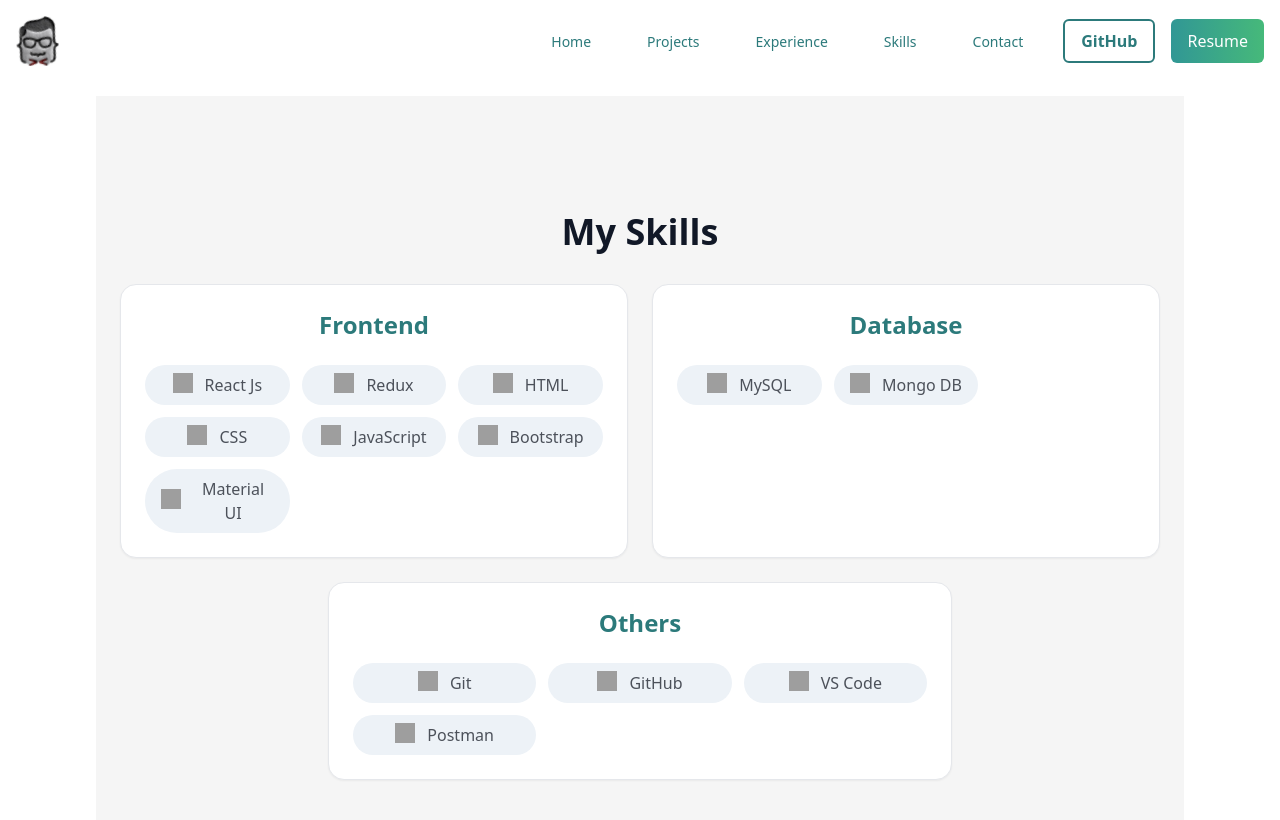
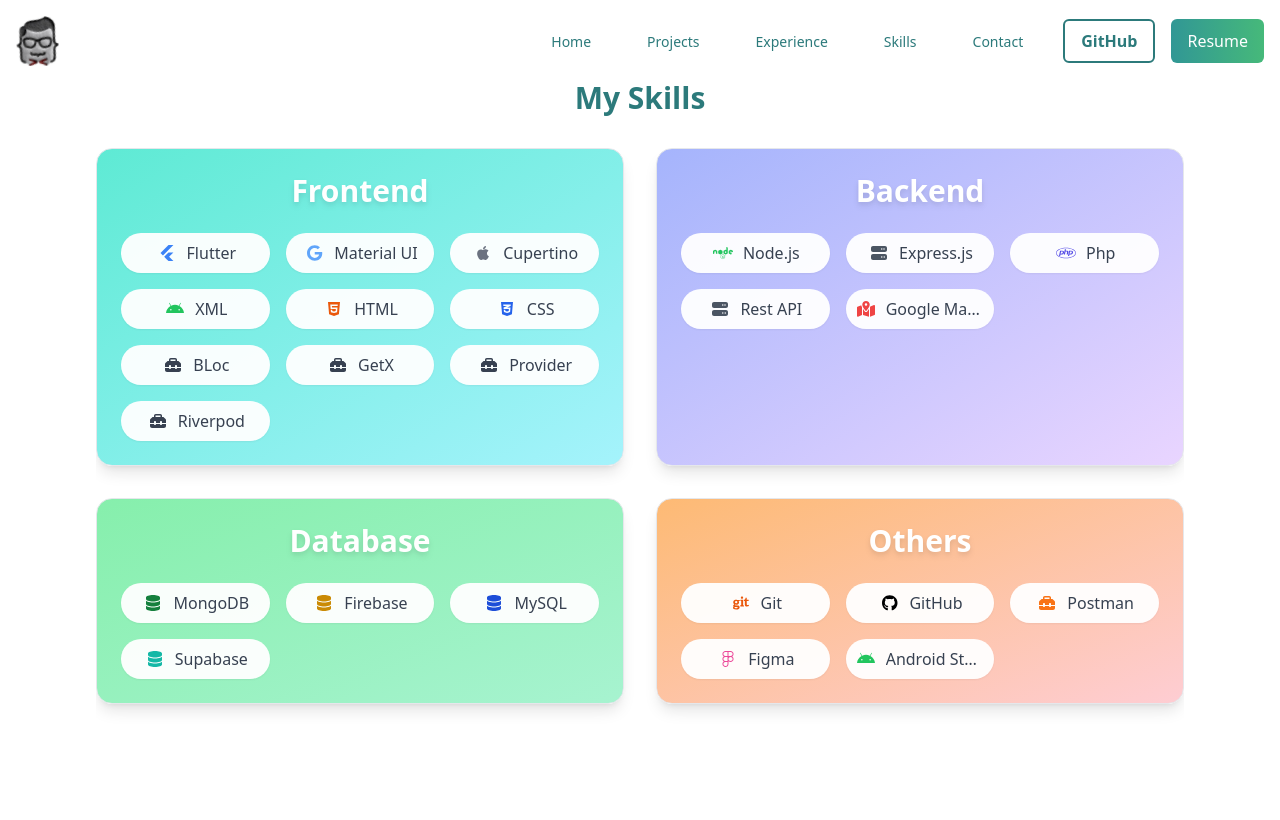
Before and after one commit to sakshiawatedesign/portfolio, a Next.js app: page /skills in a window 1280 px wide. Shown: the top 820 px of the page. Built offline with nearby package versions, Linux system fonts and the light colour scheme; grey boxes are pictures that could not be loaded.

Commit message:
skills page done | home page smooth animated scroll done

```diff
--- a/package.json
+++ b/package.json
@@ -13,6 +13,9 @@
     "@emailjs/browser": "^4.4.1",
     "@fontsource/montserrat": "^5.1.0",
     "@fortawesome/fontawesome-free": "^6.7.1",
+    "@fortawesome/free-brands-svg-icons": "^6.7.2",
+    "@fortawesome/free-solid-svg-icons": "^6.7.2",
+    "@fortawesome/react-fontawesome": "^0.2.2",
     "@next/font": "^14.2.15",
     "@radix-ui/react-slot": "^1.1.1",
     "class-variance-authority": "^0.7.1",
--- a/src/app/layout.js
+++ b/src/app/layout.js
@@ -2,13 +2,14 @@
 
 import "./globals.css";
 import Link from "next/link";
+import React, { useCallback } from "react";
 import themeColors from "../lib/theme-colors";
 import Image from "next/image";
-
 import OutLinedBtn from "./components/common_copmps.js/outlined_btn";
 import GradientBtn from "./components/common_copmps.js/gradient_btn";
 import { Poppins } from "next/font/google";
 import { useState, useEffect, useRef } from "react";
+import { usePathname } from 'next/navigation';
 
 const poppins = Poppins({
   subsets: ["latin"],
@@ -19,9 +20,12 @@
 export default function RootLayout({ children }) {
   const [menuOpen, setMenuOpen] = useState(false);
   const menuRef = useRef(null);
+  const mainContentRef = useRef(null);
+  const pathname = usePathname(); // Get the current path
 
   const toggleMenu = () => setMenuOpen((prevState) => !prevState);
 
+  // Handle click outside to close menu
   useEffect(() => {
     const handleClickOutside = (event) => {
       if (
@@ -42,10 +46,86 @@
     };
   }, [menuOpen]);
 
+  // Initialize and handle scroll animations - runs on mount and when path changes
+  const initializeAnimations = useCallback(() => {
+    // Make sure we're in the browser
+    if (typeof window === 'undefined') return;
+
+    // Add the ready class to body
+    document.body.classList.add("scroll-animation-ready");
+
+    // Small timeout to ensure DOM is ready after navigation
+    setTimeout(() => {
+      const animatableElements = document.querySelectorAll('.animate-on-scroll');
+
+      // Create observer
+      const observer = new IntersectionObserver((entries) => {
+        entries.forEach(entry => {
+          if (entry.isIntersecting) {
+            entry.target.classList.add("visible");
+          } else if (entry.boundingClientRect.top > 0) {
+            // Only remove visible class if element is above viewport
+            entry.target.classList.remove("visible");
+          }
+        });
+      }, {
+        threshold: 0.15,
+        rootMargin: "0px 0px -10% 0px"
+      });
+
+      // Observe all elements
+      animatableElements.forEach(element => {
+        // Reset animation state on route change
+        element.classList.remove("visible");
+        observer.observe(element);
+      });
+
+      return () => {
+        animatableElements.forEach(element => observer.unobserve(element));
+      };
+    }, 100);
+  }, []);
+
+  // Run animation initialization on mount and route changes
+  useEffect(() => {
+    const cleanup = initializeAnimations();
+    return () => {
+      if (cleanup) cleanup();
+    };
+  }, [pathname, initializeAnimations]);
+
   return (
     <html lang="en">
-      <body className={`${poppins.variable} antialiased relative pt-16`}>
-        {/* Mobile Menu - Add animation classes */}
+      <head>
+        <style jsx global>{`
+        .scroll-animation-ready .animate-on-scroll {
+          opacity: 0;
+          transform: translateY(30px);
+          transition: transform 0.8s cubic-bezier(0.16, 1, 0.3, 1),
+                     opacity 0.8s cubic-bezier(0.16, 1, 0.3, 1);
+          will-change: transform, opacity;
+        }
+
+        .scroll-animation-ready .animate-on-scroll[data-direction="right"] {
+          transform: translateX(30px);
+        }
+
+        .scroll-animation-ready .animate-on-scroll[data-direction="left"] {
+          transform: translateX(-30px);
+        }
+
+        .scroll-animation-ready .animate-on-scroll[data-direction="down"] {
+          transform: translateY(-30px);
+        }
+
+        .scroll-animation-ready .animate-on-scroll.visible {
+          opacity: 1;
+          transform: translateY(0) translateX(0);
+        }
+        `}</style>
+      </head>
+      <body className={`${poppins.variable} antialiased relative`}>
+        {/* Mobile Menu */}
         <div
           ref={menuRef}
           className={`
@@ -257,7 +337,7 @@
             </button>
           </nav>
         </header>
-        <main className="pt-8">
+        <main ref={mainContentRef} className="pt-16">
           {children}
         </main>
       </body>
--- a/src/app/skills/page.js
+++ b/src/app/skills/page.js
@@ -1,16 +1,26 @@
 import React from 'react';
+import { FontAwesomeIcon } from '@fortawesome/react-fontawesome';
+import { faHtml5, faCss3Alt, faJs, faFlutter, faNode, faPhp, faGithub, faGit, faFigma, faAndroid, faApple, faGoogle, faLaravel } from '@fortawesome/free-brands-svg-icons';
+import { faServer, faMapMarkedAlt, faCode, faToolbox, faDatabase } from '@fortawesome/free-solid-svg-icons';
+import themeColors from "../../lib/theme-colors";
 
-const SkillSection = ({ title, skills }) => (
-  <div className="p-6 rounded-2xl border border-[#e5e7eb] bg-white shadow-sm hover:shadow-md transition-shadow text-center">
-    <h2 className="text-2xl font-semibold mb-6 text-[#2c7a7b]">{title}</h2>
-    <div className="grid grid-cols-1 sm:grid-cols-2 lg:grid-cols-3 gap-3 justify-center">
+const SkillSection = ({ title, skills, gradient }) => (
+  <div className={`p-6 rounded-2xl border border-gray-200 bg-gradient-to-br ${gradient} shadow-lg hover:shadow-xl transition-all duration-300 text-center transform hover:-translate-y-1`}>
+    <h2 className="text-2xl md:text-3xl font-bold mb-6 text-white drop-shadow-md">
+      {title}
+    </h2>
+    <div className="grid grid-cols-2 sm:grid-cols-2 lg:grid-cols-3 gap-4 justify-center">
       {skills.map((skill) => (
         <div
           key={skill.name}
-          className="flex items-center gap-2 px-4 py-2 rounded-full bg-[#edf2f7] hover:bg-gray-200 transition-colors justify-center"
+          className="flex items-center gap-2 px-2 py-2 rounded-full bg-white/95 hover:bg-white transition-all duration-200 justify-center shadow-sm hover:shadow-md group"
         >
-          <span className="w-6 h-6">{skill.icon}</span>
-          <span className="text-[#4c515a] font-medium">{skill.name}</span>
+          <span className="w-6 h-6 flex items-center justify-center transform group-hover:scale-110 transition-transform flex-shrink-0">
+            {skill.icon}
+          </span>
+          <span className="text-gray-700 font-medium text-xs sm:text-sm md:text-base group-hover:text-teal-500 truncate">
+            {skill.name}
+          </span>
         </div>
       ))}
     </div>
@@ -19,44 +29,67 @@
 
 function SkillsPage() {
   const frontendSkills = [
-    { name: 'React Js', icon: <img src="/react-icon.svg" alt="React" className="w-5 h-5" /> },
-    { name: 'Redux', icon: <img src="/redux-icon.svg" alt="Redux" className="w-5 h-5" /> },
-    { name: 'HTML', icon: <img src="/html-icon.svg" alt="HTML" className="w-5 h-5" /> },
-    { name: 'CSS', icon: <img src="/css-icon.svg" alt="CSS" className="w-5 h-5" /> },
-    { name: 'JavaScript', icon: <img src="/js-icon.svg" alt="JavaScript" className="w-5 h-5" /> },
-    { name: 'Bootstrap', icon: <img src="/bootstrap-icon.svg" alt="Bootstrap" className="w-5 h-5" /> },
-    { name: 'Material UI', icon: <img src="/mui-icon.svg" alt="Material UI" className="w-5 h-5" /> },
+    { name: 'Flutter', icon: <FontAwesomeIcon icon={faFlutter} className="text-blue-500" /> },
+    { name: 'Material UI', icon: <FontAwesomeIcon icon={faGoogle} className="text-blue-400" /> },
+    { name: 'Cupertino', icon: <FontAwesomeIcon icon={faApple} className="text-gray-500" /> },
+    { name: 'XML', icon: <FontAwesomeIcon icon={faAndroid} className="text-green-500" /> },
+    { name: 'HTML', icon: <FontAwesomeIcon icon={faHtml5} className="text-orange-600" /> },
+    { name: 'CSS', icon: <FontAwesomeIcon icon={faCss3Alt} className="text-blue-600" /> },
+    { name: 'BLoc', icon: <FontAwesomeIcon icon={faToolbox} className="text-gray-700" /> },
+    { name: 'GetX', icon: <FontAwesomeIcon icon={faToolbox} className="text-gray-700" /> },
+    { name: 'Provider', icon: <FontAwesomeIcon icon={faToolbox} className="text-gray-700" /> },
+    { name: 'Riverpod', icon: <FontAwesomeIcon icon={faToolbox} className="text-gray-700" /> },
+  ];
+
+  const backendSkills = [
+    { name: 'Node.js', icon: <FontAwesomeIcon icon={faNode} className="text-green-500" /> },
+    { name: 'Express.js', icon: <FontAwesomeIcon icon={faServer} className="text-gray-600" /> },
+    { name: 'Php', icon: <FontAwesomeIcon icon={faPhp} className="text-indigo-600" /> },
+    { name: 'Rest API', icon: <FontAwesomeIcon icon={faServer} className="text-gray-600" /> },
+    { name: 'Google Maps API', icon: <FontAwesomeIcon icon={faMapMarkedAlt} className="text-red-500" /> },
   ];
 
   const databaseSkills = [
-    { name: 'MySQL', icon: <img src="/mysql-icon.svg" alt="MySQL" className="w-5 h-5" /> },
-    { name: 'Mongo DB', icon: <img src="/mongodb-icon.svg" alt="MongoDB" className="w-5 h-5" /> },
+    { name: 'MongoDB', icon: <FontAwesomeIcon icon={faDatabase} className="text-green-700" /> },
+    { name: 'Firebase', icon: <FontAwesomeIcon icon={faDatabase} className="text-yellow-600" /> },
+    { name: 'MySQL', icon: <FontAwesomeIcon icon={faDatabase} className="text-blue-700" /> },
+    { name: 'Supabase', icon: <FontAwesomeIcon icon={faDatabase} className="text-teal-500" /> },
   ];
 
   const otherSkills = [
-    { name: 'Git', icon: <img src="/git-icon.svg" alt="Git" className="w-5 h-5" /> },
-    { name: 'GitHub', icon: <img src="/github-icon.svg" alt="GitHub" className="w-5 h-5" /> },
-    { name: 'VS Code', icon: <img src="/vscode-icon.svg" alt="VS Code" className="w-5 h-5" /> },
-    { name: 'Postman', icon: <img src="/postman-icon.svg" alt="Postman" className="w-5 h-5" /> },
+    { name: 'Git', icon: <FontAwesomeIcon icon={faGit} className="text-orange-600" /> },
+    { name: 'GitHub', icon: <FontAwesomeIcon icon={faGithub} className="text-black" /> },
+    { name: 'Postman', icon: <FontAwesomeIcon icon={faToolbox} className="text-orange-500" /> },
+    { name: 'Figma', icon: <FontAwesomeIcon icon={faFigma} className="text-pink-500" /> },
+    { name: 'Android Studio', icon: <FontAwesomeIcon icon={faAndroid} className="text-green-500" /> },
   ];
 
   return (
-    <div className="min-h-screen bg-[#f5f5f5] p-6 flex items-center justify-center">
-      <div className="max-w-6xl mx-auto space-y-6 text-center">
-        <h1 className="text-4xl font-bold text-[#111827] mb-8">My Skills</h1>
-
-        <div className="grid grid-cols-1 md:grid-cols-2 gap-6">
-          {/* Frontend Section */}
-          <SkillSection title="Frontend" skills={frontendSkills} />
-
-          {/* Database Section */}
-          <SkillSection title="Database" skills={databaseSkills} />
-        </div>
-
-        {/* Others Section - Full Width */}
-        <div className="col-span-full md:w-[60%] mx-auto">
-          <SkillSection title="Others" skills={otherSkills} />
-        </div>
+    <div className="min-h-screen flex flex-col items-center py-4 overflow-hidden">
+      <h1 className="text-3xl font-bold md:mb-8 mb-4 text-center"
+        style={{ color: themeColors.primaryText }}
+      >My Skills</h1>
+      <div className="grid grid-cols-1 md:grid-cols-2 gap-8 w-full max-w-6xl px-4 md:px-0">
+        <SkillSection
+          title="Frontend"
+          skills={frontendSkills}
+          gradient="from-teal-300 to-cyan-200"
+        />
+        <SkillSection
+          title="Backend"
+          skills={backendSkills}
+          gradient="from-indigo-300 to-purple-200"
+        />
+        <SkillSection
+          title="Database"
+          skills={databaseSkills}
+          gradient="from-green-300 to-emerald-200"
+        />
+        <SkillSection
+          title="Others"
+          skills={otherSkills}
+          gradient="from-orange-300 to-rose-200"
+        />
       </div>
     </div>
   );
```
Also changed, not shown: src/app/components/AnimateOnScroll.js (added, +49 -0 lines), src/app/globals.css (+27 -0 lines), src/app/page.js (+33 -35 lines), 1 other file (tests, documents, lock files or other folders).
